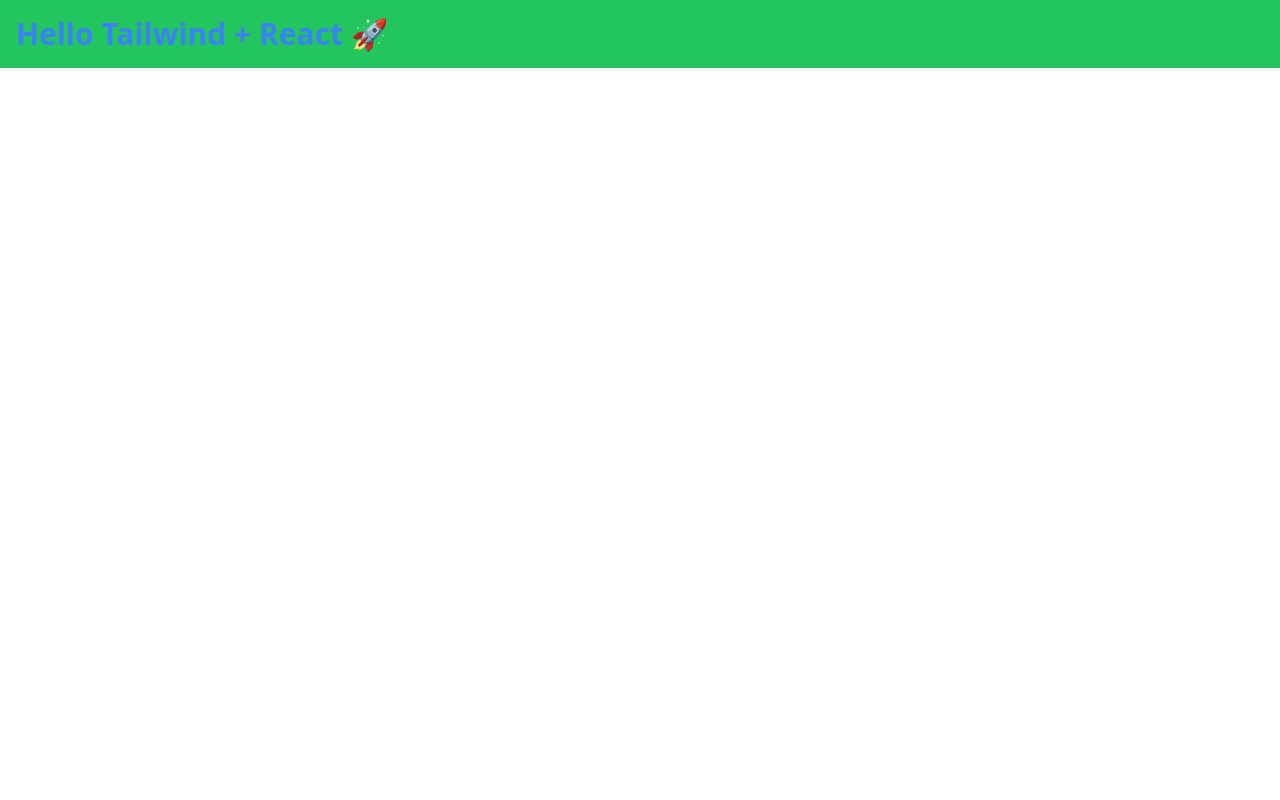
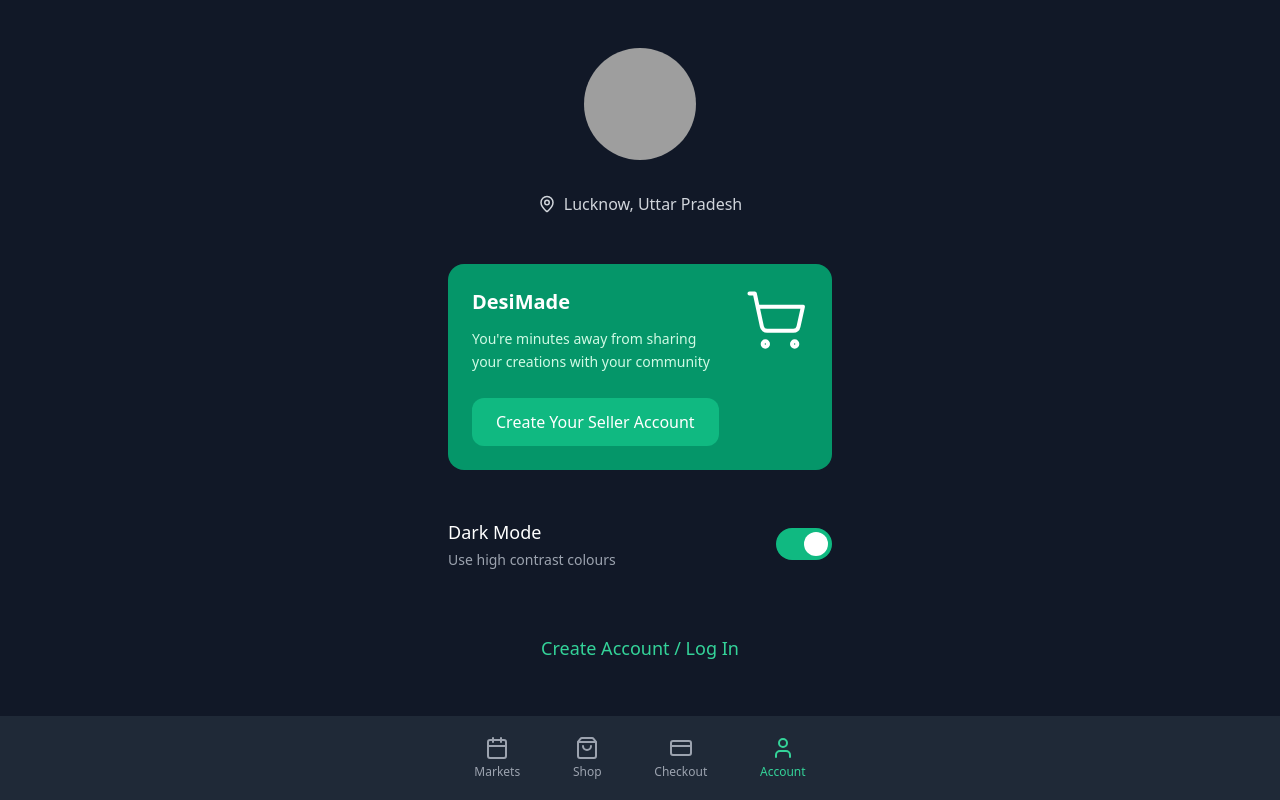
Before and after one commit to ananyapraharaj/DesiMade, a React (Vite) app: page / in a window 1280 px wide. Built offline with nearby package versions, Linux system fonts and the light colour scheme; grey boxes are pictures that could not be loaded.

Commit message:
tailwind working thnks ananya also first screen

```diff
--- a/package.json
+++ b/package.json
@@ -11,6 +11,7 @@
   },
   "dependencies": {
     "firebase": "^12.2.1",
+    "lucide-react": "^0.542.0",
     "react": "^19.1.1",
     "react-dom": "^19.1.1",
     "react-router-dom": "^7.8.2"
--- a/src/App.jsx
+++ b/src/App.jsx
@@ -1,7 +1,14 @@
-export default function App() {
+import { BrowserRouter as Router, Routes, Route, Link } from "react-router-dom";
+import Account from "./pages/Account";
+
+function App() {
   return (
-    <div className="text-3xl font-bold text-blue-500 bg-green-500 p-4">
-      Hello Tailwind + React 🚀
-    </div>
-  )
+    <Router>
+      <Routes>
+        <Route path="/" element={<Account />} />
+      </Routes>
+    </Router>
+  );
 }
+
+export default App;
--- a/src/pages/Account.jsx
+++ b/src/pages/Account.jsx
@@ -1,56 +1,102 @@
-import { useState } from "react";
+import React, { useState } from 'react';
+import { MapPin, ShoppingCart, Calendar, ShoppingBag, CreditCard, User } from 'lucide-react';
 
-export default function Account() {
+const Account = () => {
   const [darkMode, setDarkMode] = useState(true);
 
   return (
-    <div className={`min-h-screen ${darkMode ? "bg-gray-900 text-white" : "bg-white text-black"} p-6`}>
-      {/* Profile Section */}
-      <div className="flex flex-col items-center space-y-2">
+    <div className="min-h-screen bg-gray-900 text-white pb-20">
+
+      {/* Main Content */}
+      <div className="flex flex-col items-center pt-12 px-6">
+
+        {/* Profile Image */}
+        <div className="w-28 h-28 rounded-full overflow-hidden mb-8">
           <img
-          src="https://placehold.co/100x100" // replace with Firebase storage later
-          alt="profile"
-          className="w-24 h-24 rounded-full object-cover"
+            src="https://images.unsplash.com/photo-1583337130417-3346a1be7dee?w=200&h=200&fit=crop&crop=face"
+            alt="Wallaby profile"
+            className="w-full h-full object-cover"
           />
-        <p className="bg-gray-700 px-3 py-1 rounded-full text-sm">
-          Lucknow, Uttar Pradesh
-        </p>
         </div>
 
-      {/* Seller Section */}
-      <div className="bg-green-700 text-white rounded-2xl p-4 my-6 flex flex-col items-center space-y-2">
-        <h2 className="font-semibold">DesiMade</h2>
-        <p className="text-sm text-center">
-          You’re minutes away from sharing your creations with your community
+        {/* Location */}
+        <div className="flex items-center text-gray-300 mb-12">
+          <MapPin size={18} className="mr-2" />
+          <span className="text-base">Lucknow, Uttar Pradesh</span>
+        </div>
+
+        {/* Sell on Wallaby Card */}
+        <div className="w-full max-w-sm bg-emerald-600 rounded-2xl p-6 mb-12 relative">
+          <div className="flex justify-between items-start">
+            <div className="flex-1">
+              <h3 className="text-white font-semibold text-xl mb-3">DesiMade</h3>
+              <p className="text-emerald-100 text-sm leading-relaxed mb-6">
+                You're minutes away from sharing your creations with your community
               </p>
-        <button className="bg-green-500 px-4 py-2 rounded-xl mt-2">
+              <button className="bg-emerald-500 hover:bg-emerald-400 text-white font-medium py-3 px-6 rounded-xl transition-colors">
                 Create Your Seller Account
               </button>
             </div>
+            <div className="ml-4">
+              <ShoppingCart className="w-16 h-16 text-white" strokeWidth={1.5} />
+            </div>
+          </div>
+        </div>
 
         {/* Dark Mode Toggle */}
-      <div className="flex justify-between items-center bg-gray-800 p-4 rounded-xl">
-        <span className="text-sm">Dark Mode</span>
-        <input
-          type="checkbox"
-          checked={darkMode}
-          onChange={() => setDarkMode(!darkMode)}
-          className="w-6 h-6"
+        <div className="w-full max-w-sm mb-16">
+          <div className="flex items-center justify-between">
+            <div>
+              <h4 className="text-white font-medium text-lg mb-1">Dark Mode</h4>
+              <p className="text-gray-400 text-sm">Use high contrast colours</p>
+            </div>
+            <button
+              onClick={() => setDarkMode(!darkMode)}
+              className={`relative inline-flex h-8 w-14 items-center rounded-full transition-colors ${
+                darkMode ? 'bg-emerald-500' : 'bg-gray-600'
+              }`}
+            >
+              <span
+                className={`inline-block h-6 w-6 transform rounded-full bg-white transition-transform ${
+                  darkMode ? 'translate-x-7' : 'translate-x-1'
+                }`}
               />
+            </button>
+          </div>
         </div>
 
-      {/* Auth */}
-      <div className="mt-6 text-center text-green-400">
-        <button>Create Account / Log In</button>
+        {/* Create Account / Log In */}
+        <button className="text-emerald-400 hover:text-emerald-300 font-medium text-lg transition-colors">
+          Create Account / Log In
+        </button>
       </div>
 
-      {/* Bottom Nav */}
-      <div className="fixed bottom-0 left-0 right-0 flex justify-around bg-gray-800 py-3 text-sm">
-        <button>Markets</button>
-        <button>Shop</button>
-        <button>Checkout</button>
-        <button className="text-green-400">Account</button>
+      {/* Bottom Navigation */}
+      <div className="fixed bottom-0 left-0 right-0 bg-gray-800">
+        <div className="max-w-sm mx-auto flex items-center justify-around py-3">
+          <button className="flex flex-col items-center py-2 text-gray-400 hover:text-white transition-colors">
+            <Calendar size={24} />
+            <span className="text-xs mt-1">Markets</span>
+          </button>
+
+          <button className="flex flex-col items-center py-2 text-gray-400 hover:text-white transition-colors">
+            <ShoppingBag size={24} />
+            <span className="text-xs mt-1">Shop</span>
+          </button>
+
+          <button className="flex flex-col items-center py-2 text-gray-400 hover:text-white transition-colors">
+            <CreditCard size={24} />
+            <span className="text-xs mt-1">Checkout</span>
+          </button>
+
+          <button className="flex flex-col items-center py-2 text-emerald-400">
+            <User size={24} />
+            <span className="text-xs mt-1">Account</span>
+          </button>
+        </div>
       </div>
     </div>
   );
-}
+};
+
+export default Account;
```
Also changed, not shown: 1 other file (tests, documents, lock files or other folders). Lines whose indentation alone changed are shown as unchanged.
